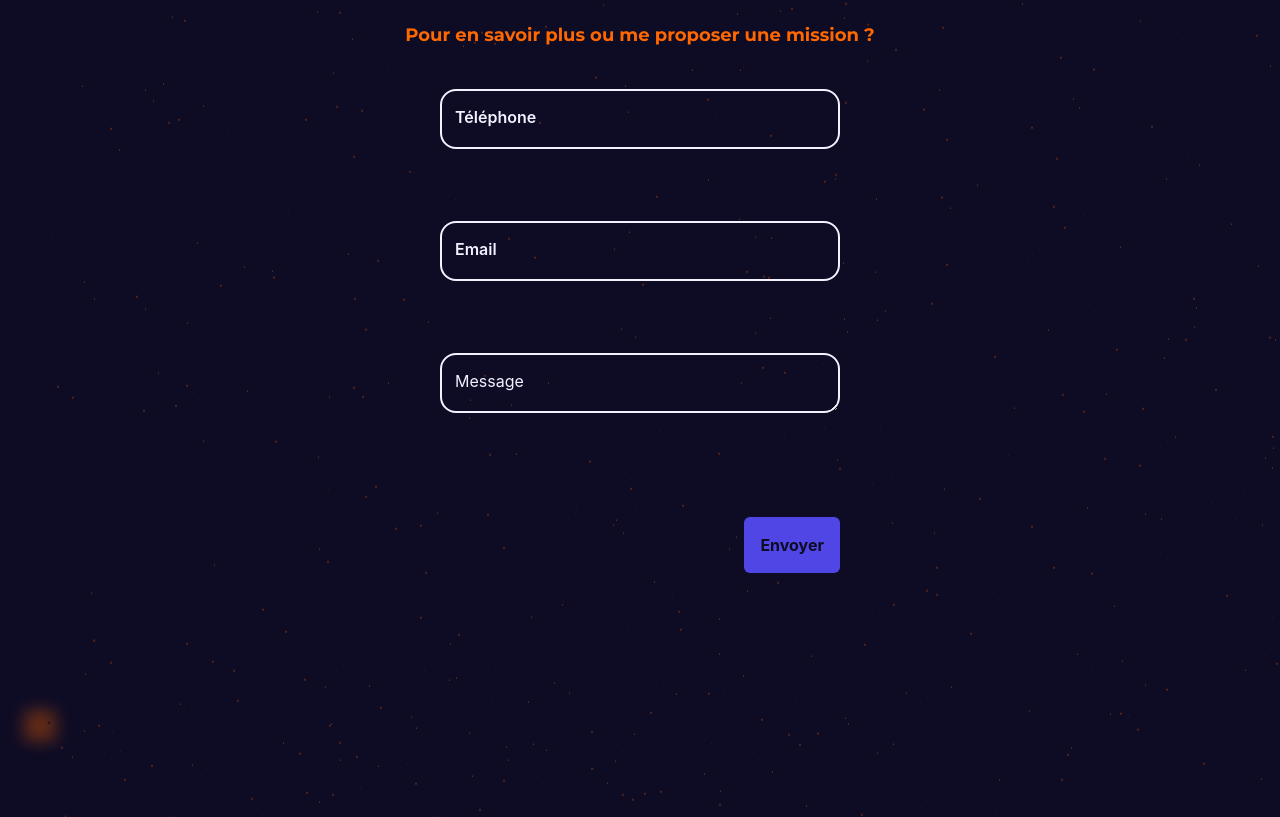
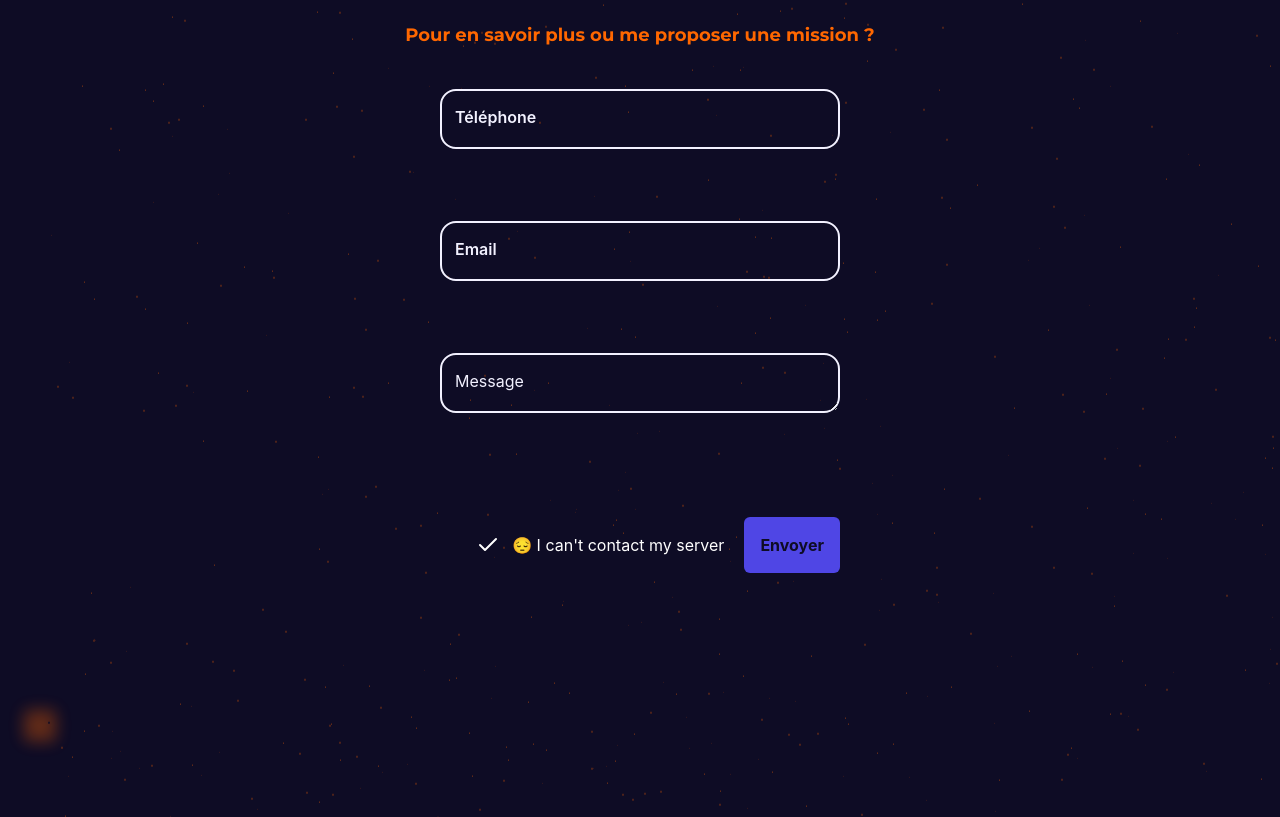
Before and after one commit to razmi0/portfolio, a React (Vite) app: page / in a window 1280 px wide. Shown: the part 5637-6454 px from the top of the page. Built offline with nearby package versions, Linux system fonts and the light colour scheme; no server answers.

Commit message:
Refactor FormFooter component to display success and failure messages

```diff
--- a/src/components/Form/FormFooter.tsx
+++ b/src/components/Form/FormFooter.tsx
@@ -1,16 +1,31 @@
+import type { FormStatusType } from "@/hooks/useForm";
 import { Check } from "lucide-react";
+import Show from "../ui/show";
 import SubmitButton from "./SubmitButton";
-import type { FormStatusType } from "@/hooks/useForm";
 
-const FormFooter = ({ formStatus, successText }: { formStatus: FormStatusType; successText: string }) => {
+type FormFooterType = {
+  formStatus: FormStatusType;
+  successText: string;
+  failText: string;
+};
+
+const FormFooter = ({ formStatus, successText, failText }: FormFooterType) => {
+  const Status = () => {
+    const color = formStatus === "success" ? "green" : "red";
+    const text = formStatus === "success" ? successText : failText;
+    return (
+      <Show when={formStatus}>
+        <p className={`${color} gap-3 inline-flex justify-center slide-from-bottom slide-from-active`}>
+          <Check />
+          {text}
+        </p>
+      </Show>
+    );
+  };
+
   return (
     <div className="flex justify-end items-center input-group gap-5">
-      {formStatus === "success" && (
-        <p className="text-green-500 gap-3 inline-flex justify-center slide-from-bottom slide-from-active">
-          <Check />
-          {successText}
-        </p>
-      )}
+      <Status />
       <SubmitButton formStatus={formStatus} loadingText="Envoi en cours..">
         Envoyer
       </SubmitButton>
```
